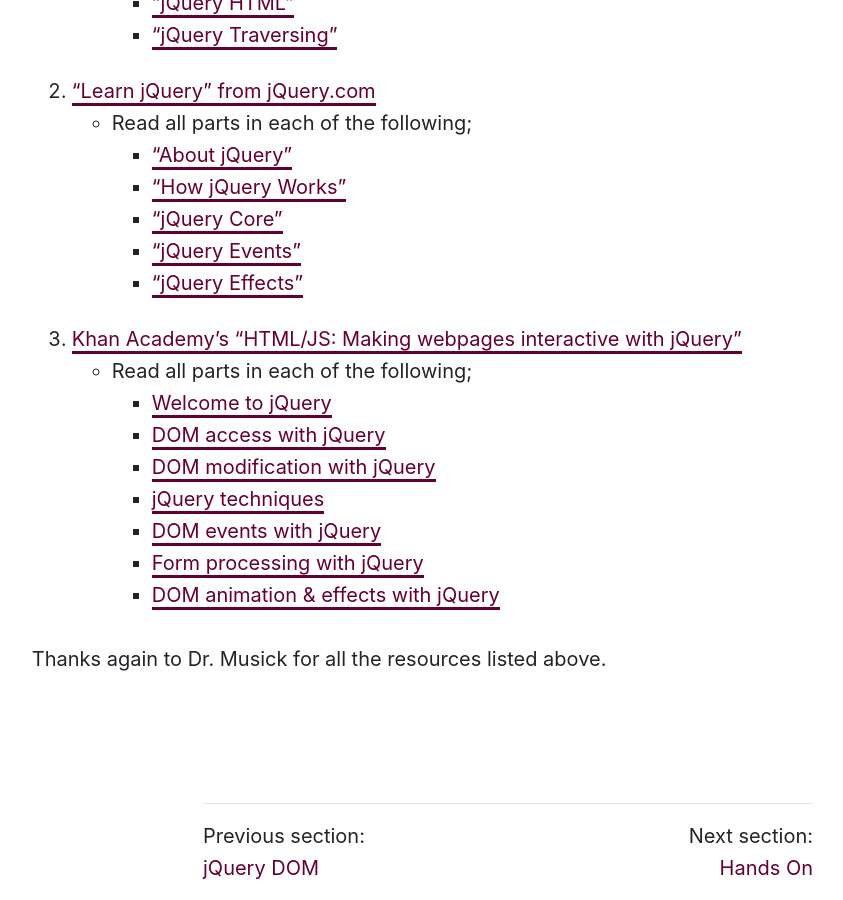
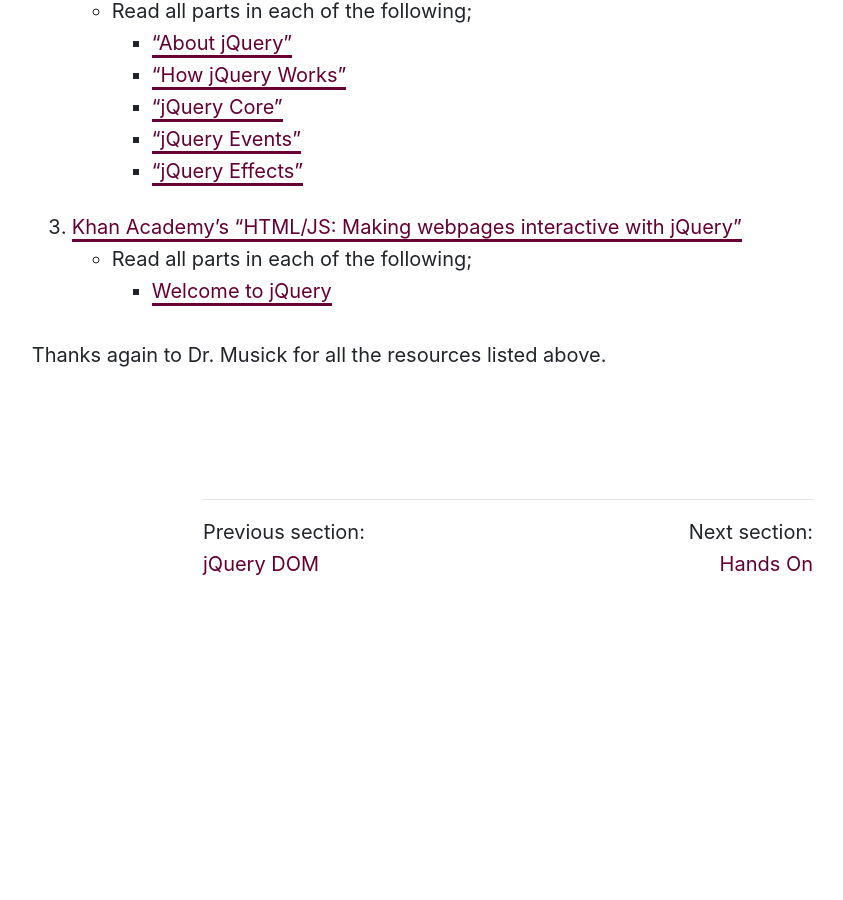
Before and after one commit to Montana-Media-Arts/441-web-tech-Spring2024-course, a Jekyll site: the page built from modules/week-8/_posts/2003-01-01-more-resources.md, in a window 1280 px wide and 900 px high, scrolled down 3248 px. Shown: the whole window, without its empty margins (132-975 px from the left). Built offline with Jekyll 4.4.1, drawn with Linux system fonts in a browser that asks for light colours; nearby versions of some CDN libraries; comment, search, counter and statistics services are not loaded; after the commit the page ends 3844 px from its top, so only the background shows below that; some of the changed text lies outside the part shown.

Commit message:
Update 2003-01-01-more-resources.md

```diff
--- a/modules/week-8/_posts/2003-01-01-more-resources.md
+++ b/modules/week-8/_posts/2003-01-01-more-resources.md
@@ -31,7 +30,6 @@ Feel free read the following;
 
 1. [w3schools. "jQuery Intro"](https://www.w3schools.com/jquery/jquery_intro.asp)
 2. [w3schools. "jQuery Get Started"](https://www.w3schools.com/jquery/jquery_get_started.asp)
-3. [Khan Academy. "Getting Started with jQuery"](https://www.khanacademy.org/computing/computer-programming/html-js-jquery/jquery-intro/p/getting-started-with-jquery)
 
 # Learning jQuery
 
@@ -53,11 +51,6 @@ Since jQuery is so popular, there are many tutorials for learning it.  Here is a
 3. [Khan Academy's "HTML/JS: Making webpages interactive with jQuery"](https://www.khanacademy.org/computing/computer-programming/html-js-jquery)
     - Read all parts in each of the following;
         - [Welcome to jQuery](https://www.khanacademy.org/computing/computer-programming/html-js-jquery/jquery-intro/v/jquery-meet-the-inventor)
-        - [DOM access with jQuery](https://www.khanacademy.org/computing/computer-programming/html-js-jquery/jquery-dom-access/p/finding-elements-with-jquery)
-        - [DOM modification with jQuery](https://www.khanacademy.org/computing/computer-programming/html-js-jquery/dom-modification-with-jquery/p/modifying-elements-with-jquery)
-        - [jQuery techniques](https://www.khanacademy.org/computing/computer-programming/html-js-jquery/jquery-tools-techniques/p/jquery-collections-vs-dom-nodes)
-        - [DOM events with jQuery](https://www.khanacademy.org/computing/computer-programming/html-js-jquery/dom-events-with-jquery/p/adding-event-listeners-with-jquery)
-        - [Form processing with jQuery](https://www.khanacademy.org/computing/computer-programming/html-js-jquery/form-processing-jquery/a/process-forms-with-jquery-intro)
-        - [DOM animation & effects with jQuery](https://www.khanacademy.org/computing/computer-programming/html-js-jquery/dom-animation-with-jquery/p/animating-visibility-with-jquery)
+
 
 Thanks again to Dr. Musick for all the resources listed above.
```
Also changed, not shown: other parts of modules/week-8/_posts/2003-01-01-more-resources.md (+3 -4 lines).
